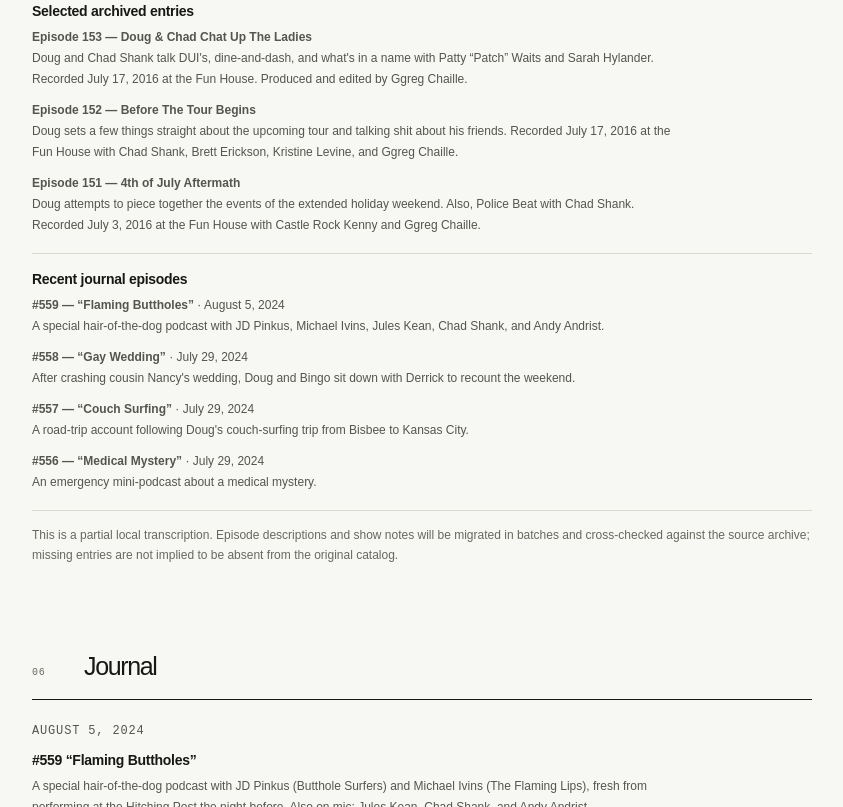
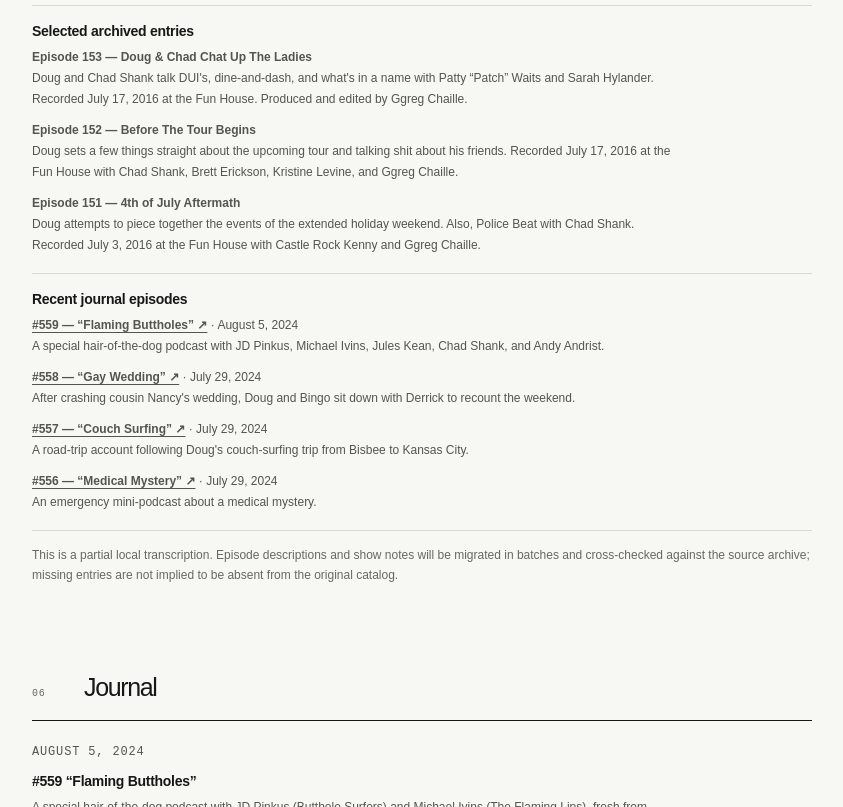
Before and after one commit to jpxgs/demos, a plain HTML site: page doug-stanhope-concept/index.html in a window 1280 px wide. Shown: the part 7006-7813 px from the top of the page, without its empty margins (218-1061 px from the left). Drawn offline with Linux system fonts and the light colour scheme; no server answers.

Commit message:
Complete podcast links and press-material references

```diff
--- a/doug-stanhope-concept/index.html
+++ b/doug-stanhope-concept/index.html
@@ -498,7 +498,7 @@ Stanhope</h1>
             </div>
           </section>
         </div>
-        <p class="notice">This local index includes selected dates from 2022–2026. The complete official historical archive, including 2011–2021, is available in the <a href="https://www.dougstanhope.com/pastgigs">original Past Gigs archive ↗</a>. Historical listings are not ticket offers; use the current dates section for confirmed future performances.</p>
+        <p class="notice">This local index includes selected dates from 2022–2026. The complete official historical archive, including 2011–2021, is available in the <a href="https://www.dougstanhope.com/pastgigs">original Past Gigs archive ↗</a>. The original archive is linked rather than silently omitting older years. Historical listings are not ticket offers; use the current dates section for confirmed future performances.</p>
       </section>
       <section class="archive-section" id="mailing-list">
         <header class="section-head">
@@ -621,16 +621,16 @@ Doug attempts to piece together the events of the extended holiday weekend. Also
         </section>
         <section class="copy">
           <h2>Recent journal episodes</h2>
-          <p><strong>#559 — “Flaming Buttholes”</strong> · August 5, 2024
+          <p><strong><a href="https://omny.fm/shows/the-doug-stanhope-podcast/559-flaming-buttholes/embed">#559 — “Flaming Buttholes” ↗</a></strong> · August 5, 2024
           <br>
 A special hair-of-the-dog podcast with JD Pinkus, Michael Ivins, Jules Kean, Chad Shank, and Andy Andrist.</p>
-          <p><strong>#558 — “Gay Wedding”</strong> · July 29, 2024
+          <p><strong><a href="https://omny.fm/shows/the-doug-stanhope-podcast/558-gay-wedding/embed">#558 — “Gay Wedding” ↗</a></strong> · July 29, 2024
           <br>
 After crashing cousin Nancy's wedding, Doug and Bingo sit down with Derrick to recount the weekend.</p>
-          <p><strong>#557 — “Couch Surfing”</strong> · July 29, 2024
+          <p><strong><a href="https://omny.fm/shows/the-doug-stanhope-podcast/557-couch-surfing/embed">#557 — “Couch Surfing” ↗</a></strong> · July 29, 2024
           <br>
 A road-trip account following Doug's couch-surfing trip from Bisbee to Kansas City.</p>
-          <p><strong>#556 — “Medical Mystery”</strong> · July 29, 2024
+          <p><strong><a href="https://omny.fm/shows/the-doug-stanhope-podcast/556-medical-mystery-an-emergency-mini-podcast/embed">#556 — “Medical Mystery” ↗</a></strong> · July 29, 2024
           <br>
 An emergency mini-podcast about a medical mystery.</p>
         </section>
@@ -717,6 +717,10 @@ An emergency mini-podcast about a medical mystery.</p>
           <p>This site brings live dates, recordings, books, podcast material, writing, press and merchandise into one text-first reference. External links lead to official ticketing, listening, purchasing and original publication destinations.</p>
         </section>
         <section class="copy">
+          <h2>Press materials</h2>
+          <p>For current press information and official portrait material, use the <a href="https://www.dougstanhope.com/">official website ↗</a>. The new site is ready to host approved high-resolution headshots in <code>assets/press/</code> with descriptive alt text once the team supplies the files and confirms usage rights.</p>
+        </section>
+        <section class="copy">
           <h2>Elsewhere</h2>
           <p><a href="https://www.instagram.com/dougstanhope/">Instagram ↗</a> · <a href="https://x.com/DougStanhope">X ↗</a> · <a href="https://www.facebook.com/officialstanhope">Facebook ↗</a> · <a href="https://www.dougstanhope.com/">Official legacy website ↗</a></p>
         </section>
```
